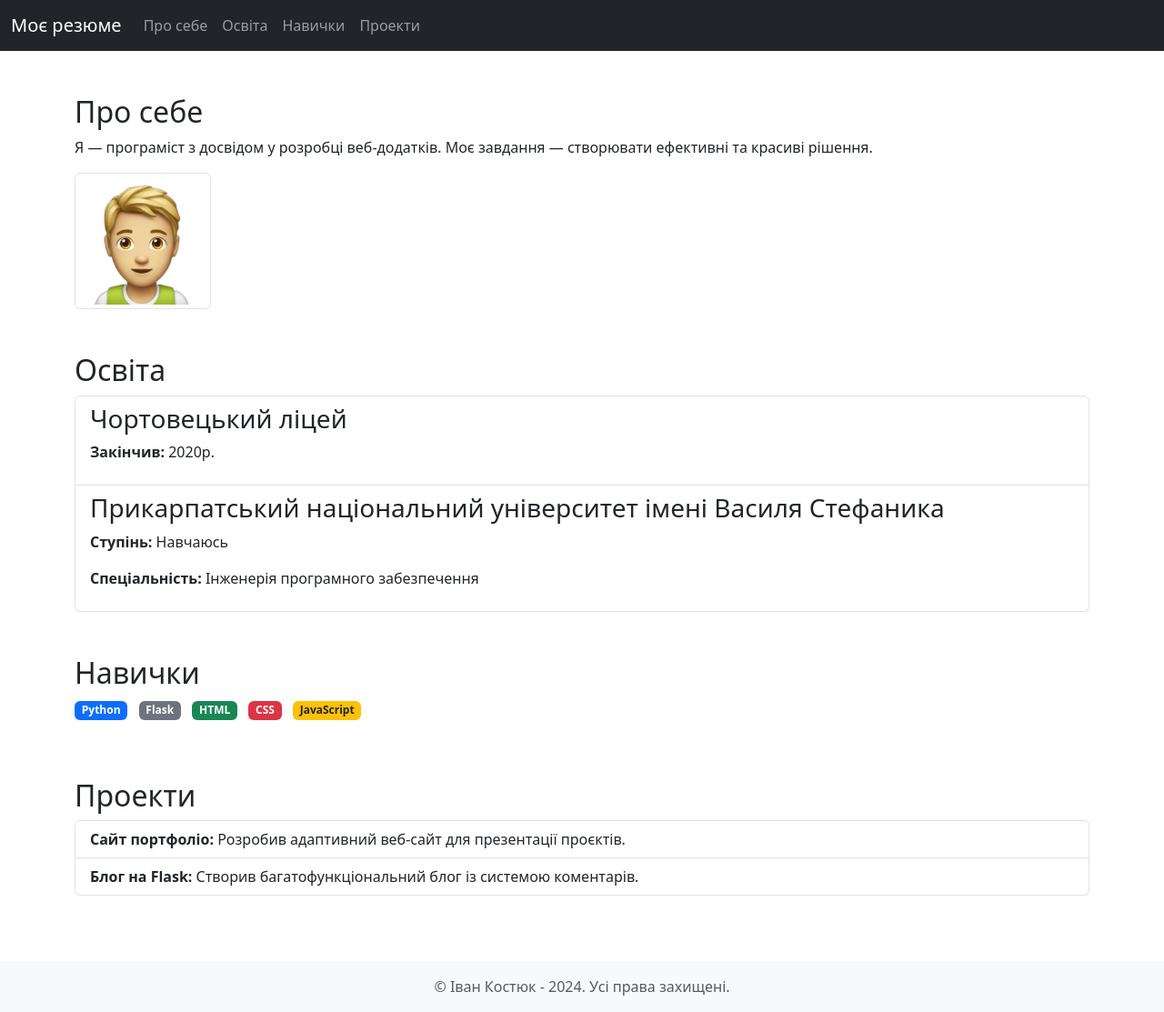
After one commit to Ivan06021/flask-app-lab, a Flask app: page /resume in a window 1280 px wide. The commit adds this page. Shown: the whole page at 91% size. Run offline with Flask 3, Linux system fonts and the light colour scheme.

Commit message:
home task lab 3

```diff
--- a/app.py
+++ b/app.py
@@ -53,5 +53,10 @@ def get_post(id):
     return render_template('detail-post.html', post=post)
 
 
+@app.route('/resume')
+def resume():
+    return render_template('resume.html', title='Моє резюме')
+
+
 if __name__ == '__main__':
     app.run(debug=True)
--- a/templates/base.html
+++ b/templates/base.html
@@ -4,13 +4,26 @@
 <head>
     <meta charset="UTF-8">
     <meta name="viewport" content="width=device-width, initial-scale=1.0">
-    <title>{% block title %} {% endblock %} - FlaskApp</title>
+    <title>{% block title %} {% endblock %}</title>
+    <link href="https://cdn.jsdelivr.net/npm/bootstrap@5.3.1/dist/css/bootstrap.min.css" rel="stylesheet">
+    <link rel="stylesheet" href="{{ url_for('static', filename='css/styles.css') }}">
 </head>
 
 <body>
-    {% block content %}
-    Hello
-    {% endblock %}
+    <header>
+        {% block header %}
+        {% endblock %}
+    </header>
+    <main>
+        {% block content %}
+        {% endblock %}
+    </main>
+    <footer>
+        {% block footer %}
+        {% include 'footer.html' %}
+        {% endblock %}
+    </footer>
+    <script src="https://cdn.jsdelivr.net/npm/bootstrap@5.3.1/dist/js/bootstrap.bundle.min.js"></script>
 </body>
 
 </html>
--- /dev/null
+++ b/templates/footer.html
@@ -0,0 +1,5 @@
+<footer class="footer mt-5 py-3 bg-light">
+    <div class="container text-center">
+        <span class="text-muted"> © Іван Костюк - 2024. Усі права захищені.</span>
+    </div>
+</footer>
--- /dev/null
+++ b/templates/navbar.html
@@ -0,0 +1,17 @@
+<nav class="navbar navbar-expand-lg navbar-dark bg-dark">
+    <div class="container-fluid">
+        <a class="navbar-brand" href="#">Моє резюме</a>
+        <button class="navbar-toggler" type="button" data-bs-toggle="collapse" data-bs-target="#navbarNav"
+            aria-controls="navbarNav" aria-expanded="false" aria-label="Toggle navigation">
+            <span class="navbar-toggler-icon"></span>
+        </button>
+        <div class="collapse navbar-collapse" id="navbarNav">
+            <ul class="navbar-nav">
+                <li class="nav-item"><a class="nav-link" href="#about">Про себе</a></li>
+                <li class="nav-item"><a class="nav-link" href="#education">Освіта</a></li>
+                <li class="nav-item"><a class="nav-link" href="#skills">Навички</a></li>
+                <li class="nav-item"><a class="nav-link" href="#projects">Проекти</a></li>
+            </ul>
+        </div>
+    </div>
+</nav>
--- /dev/null
+++ b/templates/resume.html
@@ -0,0 +1,56 @@
+{% extends 'base.html' %}
+
+{% block title %} {{title}} {% endblock %}
+
+{% block header %}
+{% include 'navbar.html' %}
+{% endblock %}
+
+{% block content %}
+<div class="container my-4">
+    <section id="about" class="py-4">
+        <h2>Про себе</h2>
+        <p>Я — програміст з досвідом у розробці веб-додатків. Моє завдання — створювати ефективні та красиві рішення.
+        </p>
+        <img src="{{ url_for('static', filename='img/profile.png') }}" alt="Моє фото" class="img-thumbnail" width="150">
+    </section>
+
+    <section id="education" class="py-4">
+        <h2>Освіта</h2>
+        <ul class="list-group">
+            <li class="list-group-item">
+                <h3>Чортовецький ліцей</h3>
+                <p><strong>Закінчив:</strong> 2020р.</p>
+            </li>
+            <li class="list-group-item">
+                <h3>Прикарпатський національний університет імені Василя Стефаника</h3>
+                <p><strong>Ступінь: </strong> Навчаюсь</p>
+                <p><strong>Спеціальність: </strong>Інженерія програмного забезпечення</p>
+            </li>
+        </ul>
+    </section>
+
+    <section id="skills" class="py-4">
+        <h2>Навички</h2>
+        <ul class="list-inline">
+            <li class="list-inline-item badge bg-primary">Python</li>
+            <li class="list-inline-item badge bg-secondary">Flask</li>
+            <li class="list-inline-item badge bg-success">HTML</li>
+            <li class="list-inline-item badge bg-danger">CSS</li>
+            <li class="list-inline-item badge bg-warning text-dark">JavaScript</li>
+        </ul>
+    </section>
+
+    <section id="projects" class="py-4">
+        <h2>Проекти</h2>
+        <ul class="list-group">
+            <li class="list-group-item">
+                <strong>Сайт портфоліо:</strong> Розробив адаптивний веб-сайт для презентації проєктів.
+            </li>
+            <li class="list-group-item">
+                <strong>Блог на Flask:</strong> Створив багатофункціональний блог із системою коментарів.
+            </li>
+        </ul>
+    </section>
+</div>
+{% endblock %}
```
Also changed, not shown: static/img/profile.png (added).
